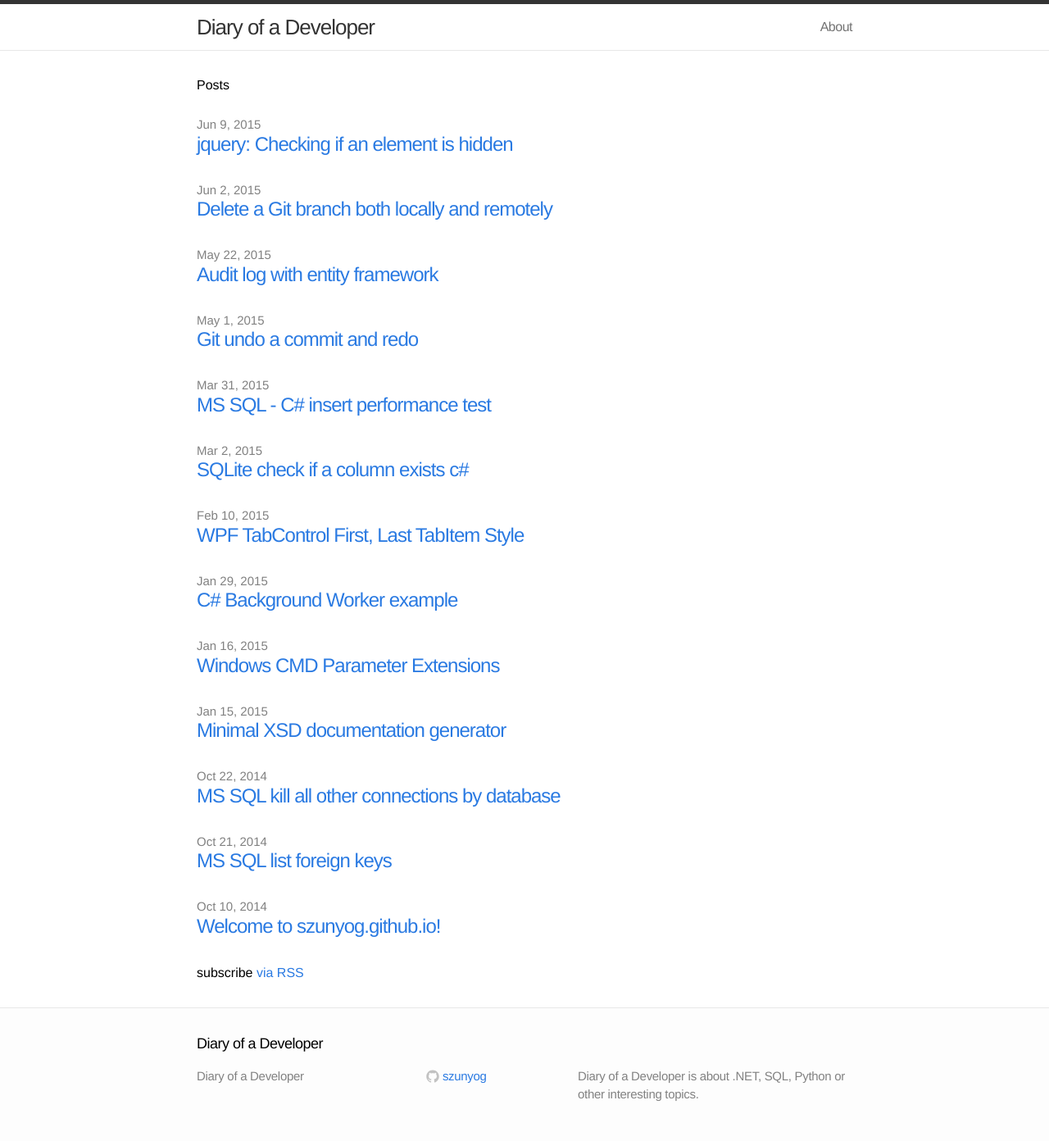
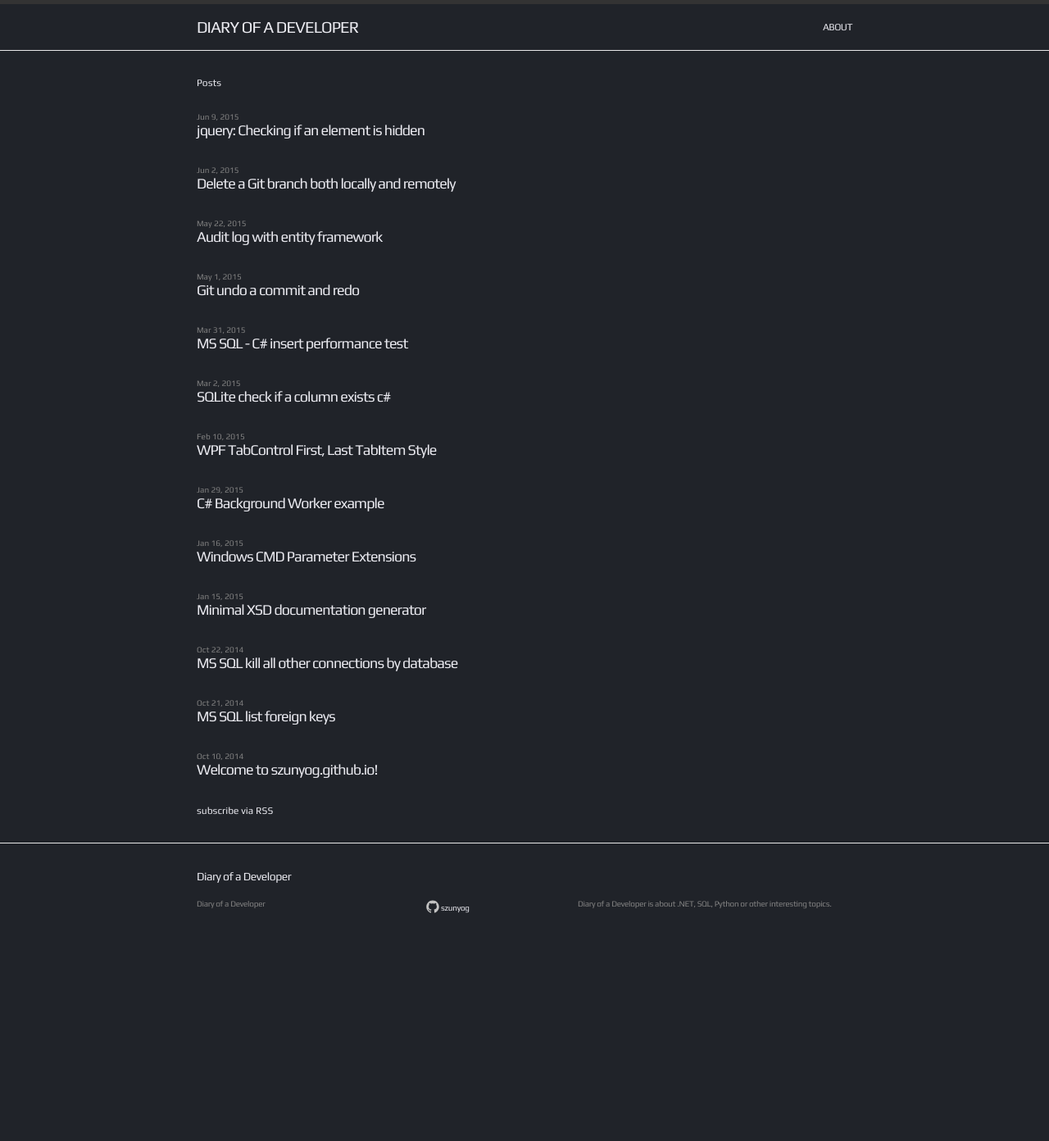
Before and after one commit to szunyog/szunyog.github.io, a Jekyll site: the page built from index.html, in a window 1280 px wide. Shown: the whole page at 82% size. Built offline with Jekyll 4.4.1, drawn with Linux system fonts in a browser that asks for light colours; after the commit the page ends 1160 px from its top, so only the background shows below that.

Commit message:
design change

```diff
--- a/_includes/head.html
+++ b/_includes/head.html
@@ -6,7 +6,7 @@
     <title>{% if page.title %}{{ page.title }}{% else %}{{ site.title }}{% endif %}</title>
     <meta name="viewport" content="width=device-width">
     <meta name="description" content="{{ site.description }}">
-    <link rel="canonical" href="{{ page.url | replace:'index.html','' | prepend: site.baseurl | prepend: site.url }}">
+	<link rel="canonical" href="{{ page.url | replace:'index.html','' | prepend: site.baseurl | prepend: site.url }}">
+	<link href='http://fonts.googleapis.com/css?family=Play' rel='stylesheet' type='text/css'>
     <link rel="stylesheet" href="{{ "/css/main.css" | prepend: site.baseurl }}">
-
 </head>
--- a/css/main.css
+++ b/css/main.css
@@ -1,5 +1,12 @@
 /* Base */
 /* ----------------------------------------------------------*/
+
+@font-face {
+	font-family: eurostile;
+	src: url('EurostileLTStd-Ex2.eot?#iefix') format('embedded-opentype'),
+	     url('EurostileLTStd-Ex2.ttf') format('truetype'),
+	     url('EurostileLTStd-Ex2.svg#svgFontName') format('svg');
+ }
 
 * {
   margin: 0;
@@ -9,18 +16,19 @@
 html, body { height: 100%; }
 
 body {
-  font-family: Helvetica, Arial, sans-serif;
-  font-size: 16px;
+  font-family: 'Play', sans-serif;
+  font-size: 12px;
   line-height: 1.5;
   font-weight: 300;
-  background-color: #fdfdfd;
+  background-color: #202329;
+  color: #eaeaf0;
 }
 
 h1, h2, h3, h4, h5, h6 { font-size: 100%; font-weight: 400; }
 
-a         { color: #2a7ae2; text-decoration: none; }
-a:hover   { color: #000; text-decoration: underline; }
-a:visited { color: #205caa; }
+a         { color: #eaeaf0; text-decoration: none; }
+a:hover   { color: #fff; text-decoration: underline; }
+a:visited { color: #eaeaf0; }
 
 /* Utility */
 
@@ -44,15 +52,15 @@ a:visited { color: #205caa; }
   border-top: 5px solid #333;
   border-bottom: 1px solid #e8e8e8;
   min-height: 56px;
-  background-color: white;
 }
 
 .site-title,
 .site-title:hover,
 .site-title:visited {
+  text-transform: uppercase;
   display: block;
-  color: #333;
-  font-size: 26px;
+  color: #eaeaf0;
+  font-size: 20px;
   letter-spacing: -1px;
   float: left;
   line-height: 56px;
@@ -69,8 +77,10 @@ a:visited { color: #205caa; }
 
 .site-nav .page-link {
   margin-left: 20px;
-  color: #727272;
+  text-transform: uppercase;
+  color: #eaeaf0;
   letter-spacing: -.5px;
+  font-size: 12px;
 }
 
 /* Site footer */
@@ -81,7 +91,7 @@ a:visited { color: #205caa; }
 }
 
 .footer-heading {
-  font-size: 18px;
+  font-size: 14px;
   font-weight: 300;
   letter-spacing: -.5px;
   margin-bottom: 15px;
@@ -117,7 +127,7 @@ a:visited { color: #205caa; }
 
 .site-footer li,
 .site-footer p {
-  font-size: 15px;
+  font-size: 10px;
   letter-spacing: -.3px;
   color: #828282;
 }
@@ -137,7 +147,6 @@ a:visited { color: #205caa; }
 
 .page-content {
   padding: 30px 0;
-  background-color: #fff;
 }
 
 
@@ -148,18 +157,20 @@ a:visited { color: #205caa; }
 
 .posts { list-style-type: none; }
 
-.posts li { margin-bottom: 30px; }
+.posts li {
+  margin-bottom: 30px;
+  }
 
 .posts .post-link {
-  font-size: 24px;
+  font-size: 18px;
   letter-spacing: -1px;
   line-height: 1;
 }
 
 .posts .post-date {
   display: block;
-  font-size: 15px;
-  color: #818181;
+  font-size: 10px;
+  color: #828282;
 }
 
 
@@ -169,19 +180,23 @@ a:visited { color: #205caa; }
 .post-header { margin: 10px 0 30px; }
 
 .post-header h1 {
-  font-size: 42px;
+  font-size: 22px;
   letter-spacing: -1.75px;
   line-height: 1;
   font-weight: 300;
+
 }
 
 .post-header .meta {
   font-size: 15px;
   color: #818181;
   margin-top: 5px;
+  border-bottom: 1px solid white;
 }
 
-.post-content { margin: 0 0 30px; }
+.post-content {
+    margin: 0 0 30px;
+}
 
 .post-content > * { margin: 20px 0; }
 
@@ -198,17 +213,17 @@ a:visited { color: #205caa; }
 }
 
 .post-content h2 {
-  font-size: 32px;
+  font-size: 20px;
   letter-spacing: -1.25px;
 }
 
 .post-content h3 {
-  font-size: 26px;
+  font-size: 18px;
   letter-spacing: -1px;
 }
 
 .post-content h4 {
-  font-size: 20px;
+  font-size: 16px;
   letter-spacing: -1px;
 }
 
@@ -219,12 +234,15 @@ a:visited { color: #205caa; }
   opacity: .6;
   letter-spacing: -1px;
   font-style: italic;
-  margin: 30px 0;
+  margin: 30px 0
 }
 
 .post-content ul,
 .post-content ol { padding-left: 20px; }
-
+.post-content p {
+    font-family: Arial;
+    font-size: 14px;
+}
 .post pre,
 .post code {
   border: 1px solid #d5d5e9;
@@ -233,8 +251,9 @@ a:visited { color: #205caa; }
   -webkit-border-radius: 3px;
   -moz-border-radius: 3px;
   border-radius: 3px;
-  font-size: 15px;
+  font-size: 11px;
   overflow:scroll;
+  color: #818181;
 }
 
 .post code { padding: 1px 5px; }
```
